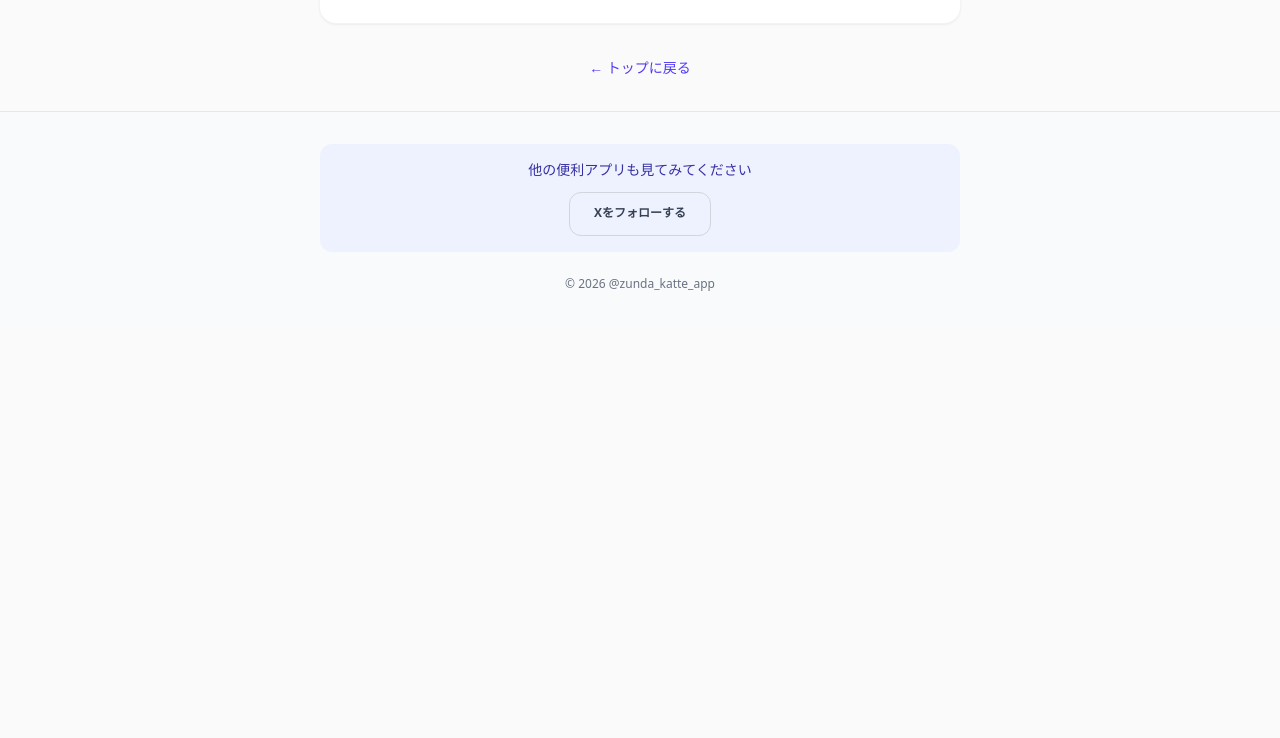
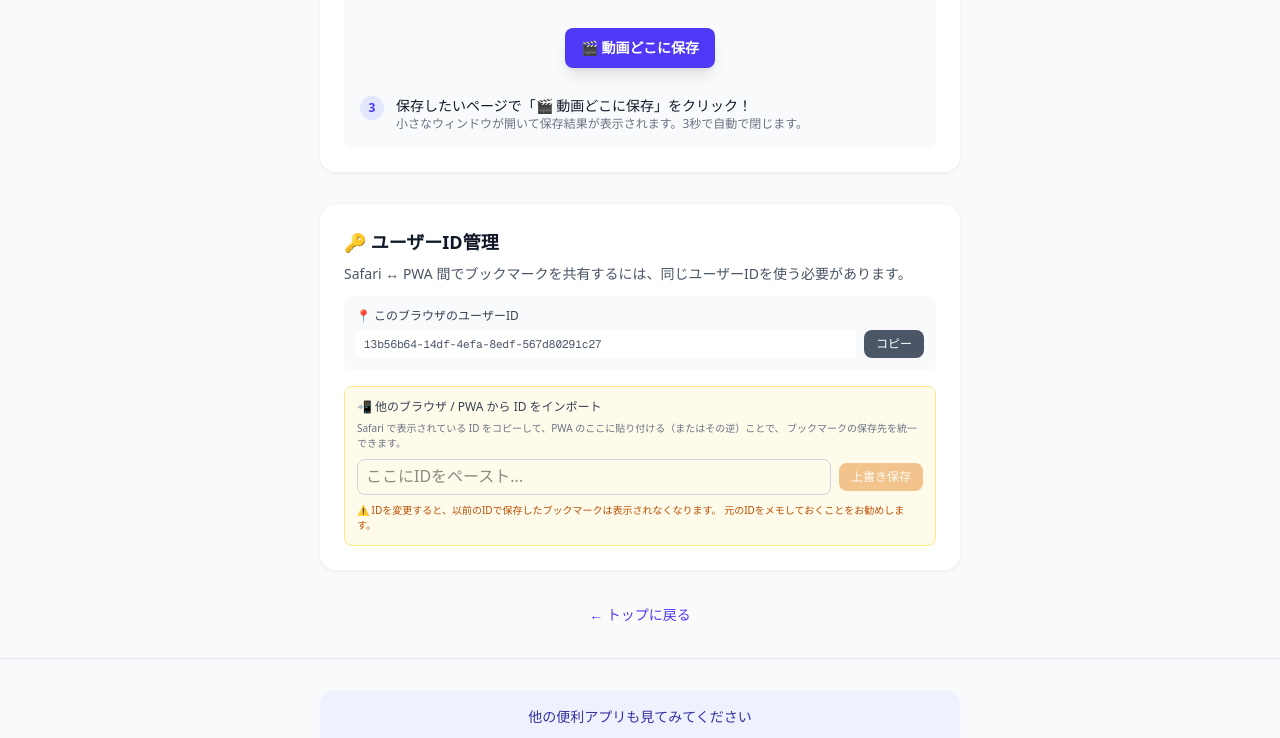
Before and after one commit to POLUNGA10-alter/ano-douga-doko, a Next.js app: page /tools in a window 1280 px wide. Shown: the part 1789-2527 px from the top of the page. Before the commit the page ends 2113 px from the top, so only its background shows below. Built offline with nearby package versions, Linux system fonts and the light colour scheme.

Commit message:
feat: user ID sync between Safari and PWA, import/export UI

```diff
--- a/src/app/share/page.tsx
+++ b/src/app/share/page.tsx
@@ -13,7 +13,7 @@ import { useUserId } from "@/hooks/useUserId";
  */
 function SharePageContent() {
   const searchParams = useSearchParams();
-  const userId = useUserId();
+  const { userId } = useUserId();
   const [metadata, setMetadata] = useState<VideoMetadata | null>(null);
   const [isLoading, setIsLoading] = useState(true);
 
--- a/src/app/shared/page.tsx
+++ b/src/app/shared/page.tsx
@@ -27,7 +27,7 @@ interface SharedBookmark {
 function SharedCollectionContent() {
   const searchParams = useSearchParams();
   const encoded = searchParams.get("d");
-  const userId = useUserId();
+  const { userId } = useUserId();
   const [imgErrors, setImgErrors] = useState<Set<number>>(new Set());
   const [selectedTag, setSelectedTag] = useState<string | null>(null);
   const [isSaving, setIsSaving] = useState(false);
--- a/src/app/tools/page.tsx
+++ b/src/app/tools/page.tsx
@@ -9,7 +9,7 @@ import { useUserId } from "@/hooks/useUserId";
  * /tools
  */
 export default function ToolsPage() {
-  const userId = useUserId();
+  const { userId, importUserId } = useUserId();
   const [baseUrl, setBaseUrl] = useState(APP_CONFIG.url as string);
 
   useEffect(() => {
@@ -19,6 +19,9 @@ export default function ToolsPage() {
   }, []);
 
   const [copiedUrl, setCopiedUrl] = useState(false);
+  const [copiedId, setCopiedId] = useState(false);
+  const [importInput, setImportInput] = useState("");
+  const [importStatus, setImportStatus] = useState<"idle" | "success" | "error">("idle");
 
   // ブックマークレットのコード
   const bookmarkletCode = `javascript:void(open('${baseUrl}/api/bookmark/quick?url='+encodeURIComponent(location.href)+'&user_id=${userId || "YOUR_USER_ID"}','_blank','width=420,height=320,top=100,left=100'))`;
@@ -43,6 +46,34 @@ export default function ToolsPage() {
     setCopiedUrl(true);
     setTimeout(() => setCopiedUrl(false), 2000);
   }, [quickSaveUrl]);
+
+  const handleCopyId = useCallback(async () => {
+    if (!userId) return;
+    try {
+      await navigator.clipboard.writeText(userId);
+    } catch {
+      const ta = document.createElement("textarea");
+      ta.value = userId;
+      document.body.appendChild(ta);
+      ta.select();
+      document.execCommand("copy");
+      document.body.removeChild(ta);
+    }
+    setCopiedId(true);
+    setTimeout(() => setCopiedId(false), 2000);
+  }, [userId]);
+
+  const handleImportId = useCallback(() => {
+    if (!importInput.trim()) return;
+    const ok = importUserId(importInput);
+    if (ok) {
+      setImportStatus("success");
+      setImportInput("");
+    } else {
+      setImportStatus("error");
+    }
+    setTimeout(() => setImportStatus("idle"), 3000);
+  }, [importInput, importUserId]);
 
   return (
     <div className="mx-auto max-w-2xl px-4 py-8">
@@ -76,6 +107,22 @@ export default function ToolsPage() {
         <p className="mb-3 text-sm text-gray-600 dark:text-gray-400">
           iOSの「ショートカット」アプリを使えば、共有メニューからワンタップで保存できます。
         </p>
+
+        {/* Safari ↔ PWA 警告 */}
+        <div className="mb-4 rounded-lg border border-red-200 bg-red-50 p-3 dark:border-red-800 dark:bg-red-900/20">
+          <p className="text-xs font-bold text-red-700 dark:text-red-400">
+            🚨 Safari と PWA（ホーム画面アプリ）では保存先が異なります！
+          </p>
+          <p className="mt-1 text-[11px] text-red-600 dark:text-red-400">
+            iOSでは Safari と ホーム画面に追加したアプリ（PWA）で<strong>別々のユーザーID</strong>が生成されます。
+            ショートカットを設定するときは、<strong>普段ブックマークを確認するアプリ</strong>（PWA or Safari）で
+            このページを開いて URL をコピーしてください。
+          </p>
+          <p className="mt-1 text-[11px] text-red-600 dark:text-red-400">
+            もし既にショートカットを設定済みで保存できない場合は、下の「🔑 ユーザーID管理」から
+            IDを同期してください。
+          </p>
+        </div>
 
         {/* あなたの保存用URL */}
         <div className="mb-4 rounded-lg border border-indigo-200 bg-indigo-50 p-3 dark:border-indigo-800 dark:bg-indigo-900/20">
@@ -318,6 +365,79 @@ export default function ToolsPage() {
         </div>
       </section>
 
+      {/* ユーザーID管理 */}
+      <section className="card mb-8 mt-8">
+        <h2 className="mb-2 text-lg font-bold text-gray-900 dark:text-white">
+          🔑 ユーザーID管理
+        </h2>
+        <p className="mb-3 text-sm text-gray-600 dark:text-gray-400">
+          Safari ↔ PWA 間でブックマークを共有するには、同じユーザーIDを使う必要があります。
+        </p>
+
+        {/* 現在のID */}
+        <div className="mb-4 rounded-lg bg-gray-50 p-3 dark:bg-gray-800/50">
+          <p className="mb-1.5 text-xs font-medium text-gray-700 dark:text-gray-300">
+            📍 このブラウザのユーザーID
+          </p>
+          {userId ? (
+            <div className="flex items-center gap-2">
+              <code className="flex-1 rounded bg-white px-2 py-1.5 text-[11px] text-gray-600 dark:bg-gray-800 dark:text-gray-400 break-all font-mono select-all">
+                {userId}
+              </code>
+              <button
+                onClick={handleCopyId}
+                className="shrink-0 rounded-lg bg-gray-600 px-3 py-1.5 text-xs font-medium text-white hover:bg-gray-500"
+              >
+                {copiedId ? "✓ コピー済み" : "コピー"}
+              </button>
+            </div>
+          ) : (
+            <p className="text-xs text-amber-600">⏳ 読み込み中...</p>
+          )}
+        </div>
+
+        {/* IDインポート */}
+        <div className="rounded-lg border border-amber-200 bg-amber-50 p-3 dark:border-amber-800 dark:bg-amber-900/20">
+          <p className="mb-1.5 text-xs font-medium text-gray-700 dark:text-gray-300">
+            📲 他のブラウザ / PWA から ID をインポート
+          </p>
+          <p className="mb-2 text-[10px] text-gray-500 dark:text-gray-400">
+            Safari で表示されている ID をコピーして、PWA のここに貼り付ける（またはその逆）ことで、
+            ブックマークの保存先を統一できます。
+          </p>
+          <div className="flex items-center gap-2">
+            <input
+              type="text"
+              value={importInput}
+              onChange={(e) => setImportInput(e.target.value)}
+              placeholder="ここにIDをペースト..."
+              className="flex-1 rounded-lg border border-gray-300 px-2 py-1.5 text-xs dark:border-gray-600 dark:bg-gray-800 dark:text-gray-300"
+            />
+            <button
+              onClick={handleImportId}
+              disabled={!importInput.trim()}
+              className="shrink-0 rounded-lg bg-amber-600 px-3 py-1.5 text-xs font-medium text-white hover:bg-amber-500 disabled:opacity-40"
+            >
+              上書き保存
+            </button>
+          </div>
+          {importStatus === "success" && (
+            <p className="mt-2 text-xs text-green-600 dark:text-green-400">
+              ✅ IDを更新しました！ショートカットの保存URLも自動で更新されています。
+            </p>
+          )}
+          {importStatus === "error" && (
+            <p className="mt-2 text-xs text-red-600 dark:text-red-400">
+              ❌ 無効なIDです。正しい形式（UUID）のIDを入力してください。
+            </p>
+          )}
+          <p className="mt-2 text-[10px] text-amber-700 dark:text-amber-400">
+            ⚠️ IDを変更すると、以前のIDで保存したブックマークは表示されなくなります。
+            元のIDをメモしておくことをお勧めします。
+          </p>
+        </div>
+      </section>
+
       <div className="mt-8 text-center">
         <a
           href="/"
--- a/src/hooks/useBookmarks.ts
+++ b/src/hooks/useBookmarks.ts
@@ -12,7 +12,7 @@ export type SortOrder = "newest" | "oldest" | "platform" | "custom";
  * ブックマークのCRUD操作を管理するhook
  */
 export function useBookmarks() {
-  const userId = useUserId();
+  const { userId } = useUserId();
   const [allBookmarks, setAllBookmarks] = useState<Bookmark[]>([]);
   const [isLoading, setIsLoading] = useState(true);
   const [selectedTag, setSelectedTag] = useState<string | null>(null);
--- a/src/hooks/useUserId.ts
+++ b/src/hooks/useUserId.ts
@@ -1,6 +1,6 @@
 "use client";
 
-import { useState, useEffect } from "react";
+import { useState, useEffect, useCallback } from "react";
 import { v4 as uuidv4 } from "uuid";
 
 const USER_ID_KEY = "ano-douga-doko-user-id";
@@ -8,8 +8,14 @@ const USER_ID_KEY = "ano-douga-doko-user-id";
 /**
  * 匿名ユーザーIDを管理するhook
  * localStorageに保存し、端末ごとに固定
+ *
+ * Safari と PWA（ホーム画面に追加）は別々の localStorage を持つため、
+ * importUserId で他のコンテキストの ID を取り込む機能を提供する
  */
-export function useUserId(): string | null {
+export function useUserId(): {
+  userId: string | null;
+  importUserId: (newId: string) => boolean;
+} {
   const [userId, setUserId] = useState<string | null>(null);
 
   useEffect(() => {
@@ -21,5 +27,20 @@ export function useUserId(): string | null {
     setUserId(id);
   }, []);
 
-  return userId;
+  /**
+   * 他の端末/ブラウザ/PWAから user_id をインポートして上書き保存する
+   * @returns true: 成功, false: 無効なID
+   */
+  const importUserId = useCallback((newId: string): boolean => {
+    const trimmed = newId.trim();
+    // UUID v4 の簡易バリデーション
+    if (!/^[0-9a-f]{8}-[0-9a-f]{4}-4[0-9a-f]{3}-[89ab][0-9a-f]{3}-[0-9a-f]{12}$/i.test(trimmed)) {
+      return false;
+    }
+    localStorage.setItem(USER_ID_KEY, trimmed);
+    setUserId(trimmed);
+    return true;
+  }, []);
+
+  return { userId, importUserId };
 }
```
